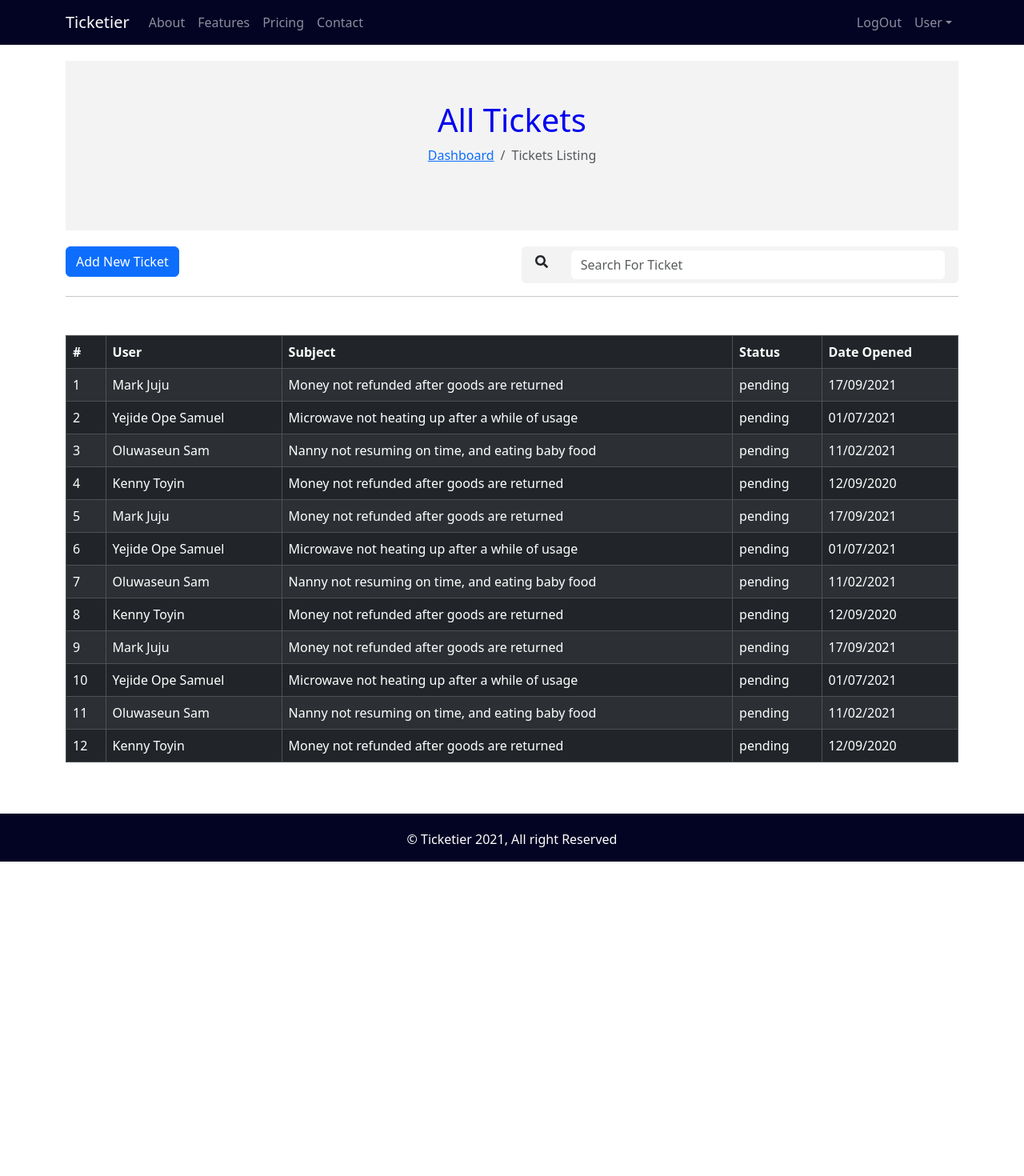
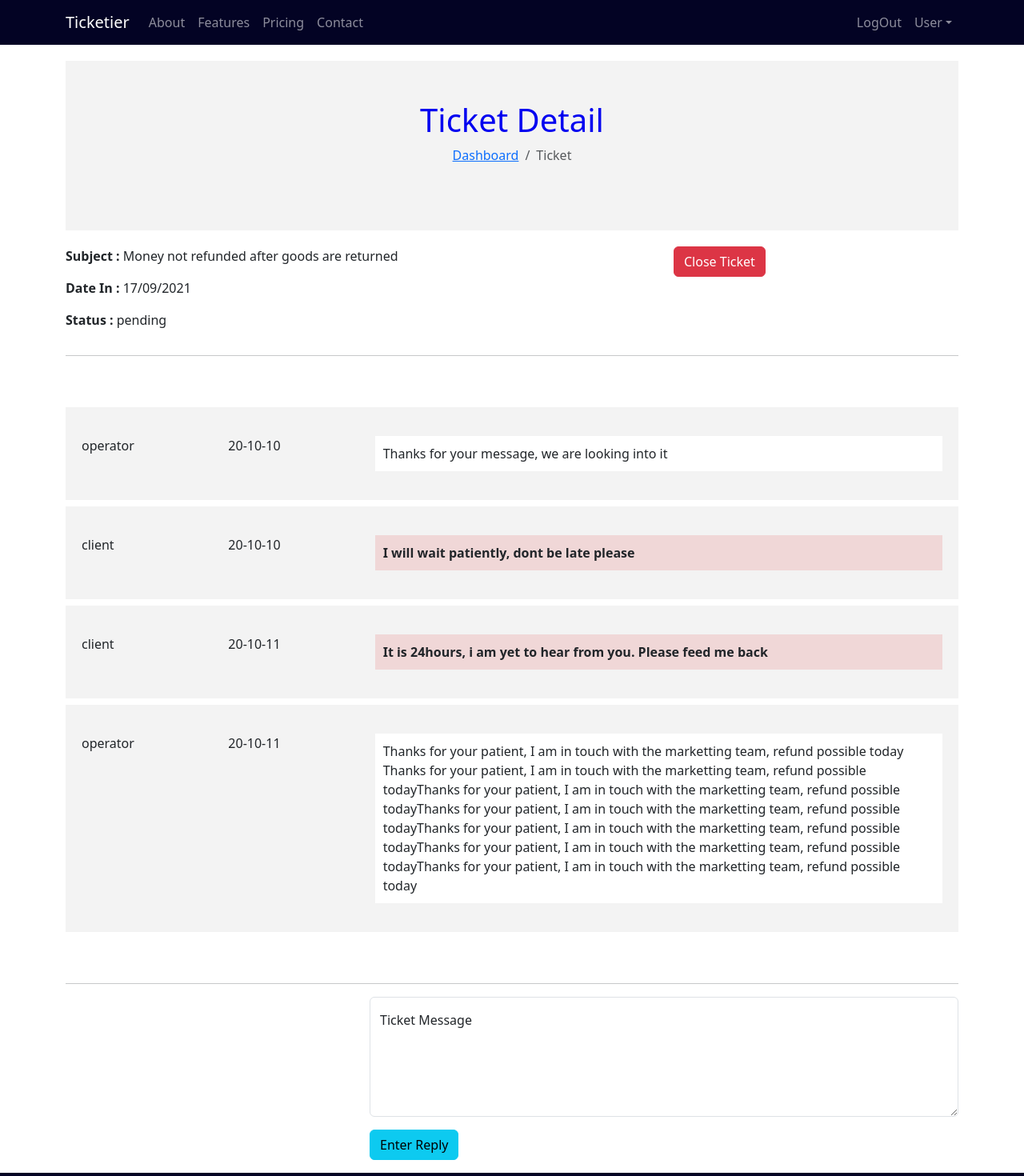
Before and after one commit to gentlesammy/Ticketier-frontend, a React (Create React App) app: page / in a window 1280 px wide. Shown: the top 1470 px of the page at 80% size. Before the commit the page ends 1077 px from the top, so only its background shows below. Built offline with nearby package versions, Linux system fonts and the light colour scheme.

Commit message:
ticket detail and reply ticket message ui done

```diff
--- a/src/App.js
+++ b/src/App.js
@@ -9,6 +9,7 @@ import DefaultLayouts from './layouts/DefaultLayouts';
 import Dashboard from './pages/dashboard/Dashboard';
 import CreateTicket from './pages/createTicket/CreateTicket';
 import TicketList from './pages/TicketList/TicketList';
+import Ticket from './pages/ticket/Ticket';
 
 
 function App() {
@@ -18,7 +19,8 @@ function App() {
         <DefaultLayouts>
             {/* <Dashboard/> */}
             {/* <CreateTicket/> */}
-            <TicketList/>
+            {/* <TicketList/> */}
+            <Ticket/>
         </DefaultLayouts>
     </div>
   );
--- a/src/assets/data/dummydata/ticketsdata.js
+++ b/src/assets/data/dummydata/ticketsdata.js
@@ -4,7 +4,33 @@ export const TicketsList = [
         "User": "Mark Juju",
         "Subject" : "Money not refunded after goods are returned",
         "Status" : "pending",
-        "date": "17/09/2021"
+        "date": "17/09/2021",
+        history: [
+            {
+                "id" : 1,
+                "date" : "20-10-10",
+                "message": "Thanks for your message, we are looking into it",
+                "messageBy" : "operator"
+            },
+            {
+                "id" : 2,
+                "date" : "20-10-10",
+                "message": "I will wait patiently, dont be late please",
+                "messageBy" : "client"
+            },
+            {
+                "id" : 3,
+                "date" : "20-10-11",
+                "message": "It is 24hours, i am yet to hear from you. Please feed me back",
+                "messageBy" : "client"
+            },
+            {
+                "id" : 4,
+                "date" : "20-10-11",
+                "message": "Thanks for your patient, I am in touch with the marketting team, refund possible today Thanks for your patient, I am in touch with the marketting team, refund possible todayThanks for your patient, I am in touch with the marketting team, refund possible todayThanks for your patient, I am in touch with the marketting team, refund possible todayThanks for your patient, I am in touch with the marketting team, refund possible todayThanks for your patient, I am in touch with the marketting team, refund possible todayThanks for your patient, I am in touch with the marketting team, refund possible today",
+                "messageBy" : "operator"
+            },
+        ]
     },
 
     {
--- /dev/null
+++ b/src/components/messageHistory/MessageHistory.jsx
@@ -0,0 +1,35 @@
+import { Container, Row, Col, Button } from "react-bootstrap";
+import "./messagehistory.css"
+const MessageHistory = ({msg}) => {
+    console.log({msg});
+    return (
+        <div className="messages_container my-5">
+            {
+                msg?.length > 0 && msg.map((mg) => {
+                   return (<div className={`message_container my-2 ${mg.messageBy=== "operator"   ? 'operator' : 'client'} `} key={mg.id}>
+                      <Row>
+                        <Col xs={12} md={4} className="pt-3">
+                               <Row>
+                                    <Col>
+                                        <p className="sender">{mg.messageBy} </p>
+                                    </Col>
+                                    <Col>
+                                        <p className="date">{mg.date} </p>
+                                    </Col>
+                               </Row>
+                        </Col>
+                        <Col className="pt-3">
+                                <p className="message">{mg.message} </p>
+                        </Col>
+                      </Row>
+                    </div>)
+                })
+            }
+
+
+
+        </div>
+    )
+}
+
+export default MessageHistory
--- /dev/null
+++ b/src/components/messageHistory/messagehistory.css
@@ -0,0 +1,22 @@
+.message_container{
+    background: #f3f3f3;
+    padding: 20px;
+    font-weight: 400;
+}
+.message{
+    padding: 10px;
+
+}
+.operator .message{
+    background: white;
+    font-weight: 400;
+}
+
+.message_container .sender{
+    font-style: 1.3rem;
+}
+
+.client .message{
+    background: #f0d7d7;
+    font-weight: 600;
+}
--- /dev/null
+++ b/src/components/replyTicket/Reply.jsx
@@ -0,0 +1,32 @@
+import "./reply.css";
+import { Button, Row, Col, Form, FloatingLabel } from "react-bootstrap";
+const Reply = ({reply, setReply, handlyReplySumit}) => {
+    return (
+      <Form onSubmit={(e)=> {
+          e.preventDefault();
+          handlyReplySumit();
+          }}>
+            <Row>
+            <Col>
+
+            </Col>
+            <Col xs={12} sm={12} md={8}>
+                <FloatingLabel controlId="floatingTextarea2" label="Ticket Message">
+                    <Form.Control
+                        as="textarea"
+                        placeholder="Reply Ticket"
+                        style={{ height: '150px' }}
+                        onChange= {(e)=> {setReply(e.target.value)}}
+                        value={reply}
+                     />
+                </FloatingLabel>
+                <div className="text-right">
+                    <Button variant="info" type="submit" className="my-3 button-big">Enter Reply</Button>
+                </div>
+            </Col>
+        </Row>
+      </Form>
+    )
+}
+
+export default Reply
--- /dev/null
+++ b/src/pages/ticket/Ticket.jsx
@@ -0,0 +1,60 @@
+import { useState } from "react";
+import { Container, Row, Col, Breadcrumb, Button } from "react-bootstrap";
+import { TicketsList } from "../../assets/data/dummydata/ticketsdata";
+import MessageHistory from "../../components/messageHistory/MessageHistory";
+import Reply from "../../components/replyTicket/Reply";
+import "./ticket.css";
+
+const Ticket = () => {
+    const [reply, setReply] = useState("");
+    const ticket = TicketsList[0];
+    const handlyReplySumit = ()=> {
+        console.log(reply);
+    }
+    return (
+        <Container className="ticket_main_container">
+             <Row className="text-center heroSection">
+                <Col>
+                    <h1>Ticket Detail</h1>
+                     <Breadcrumb className="text-center breadcrumb">
+                        <Breadcrumb.Item href="/dashboard">Dashboard</Breadcrumb.Item>
+                        <Breadcrumb.Item active>Ticket</Breadcrumb.Item>
+                    </Breadcrumb>
+
+                </Col>
+
+            </Row>
+
+            <Row className="ticket_main_info">
+                <Col xs={12}  md={8}>
+                    <div className="ticket_subject">
+                        <p>Subject : <span>{ticket.Subject}</span></p>
+                    </div>
+                    <div className="ticket_date">
+                        <p>Date In : <span>{ticket.date}</span></p>
+                    </div>
+                    <div className="ticket_status">
+                        <p>Status : <span>{ticket.Status}</span></p>
+                    </div>
+                </Col>
+
+                <Col className="text-right mr-auto">
+                    <Button variant="danger">Close Ticket</Button>
+                </Col>
+
+            </Row>
+            <hr/>
+            <Row>
+                <Col>
+                    <MessageHistory msg={ticket.history}/>
+                </Col>
+            </Row>
+            <hr/>
+            <Row>
+                <Reply setReply={setReply} reply={reply} handlyReplySumit={handlyReplySumit}/>
+            </Row>
+        </Container>
+    )
+}
+
+export default Ticket
--- /dev/null
+++ b/src/pages/ticket/ticket.css
@@ -0,0 +1,11 @@
+.ticket_container{
+    min-height: 100vh;
+    background:yellowgreen;
+}
+
+.ticket_main_info p{
+    font-weight: bold;
+}
+.ticket_main_info p span{
+    font-weight: 400;
+}
```
Also changed, not shown: src/components/replyTicket/reply.css (added).
